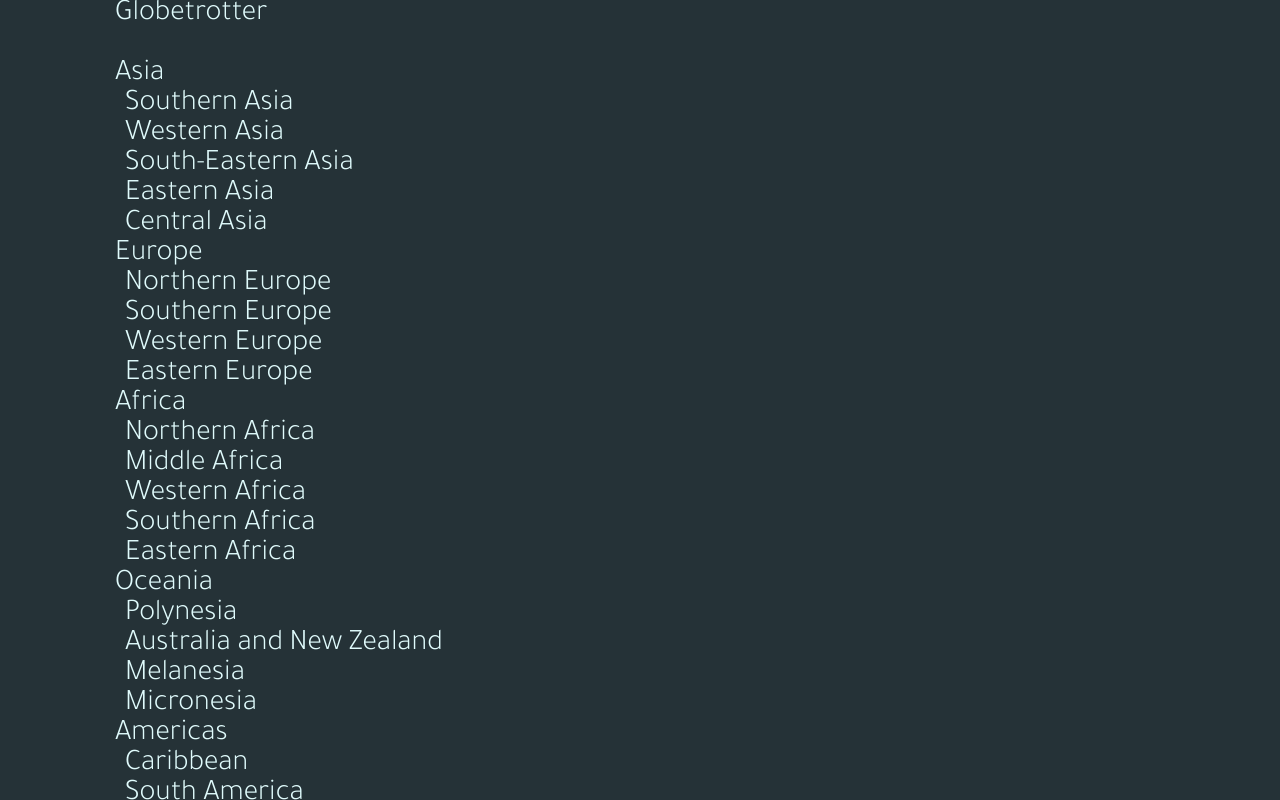
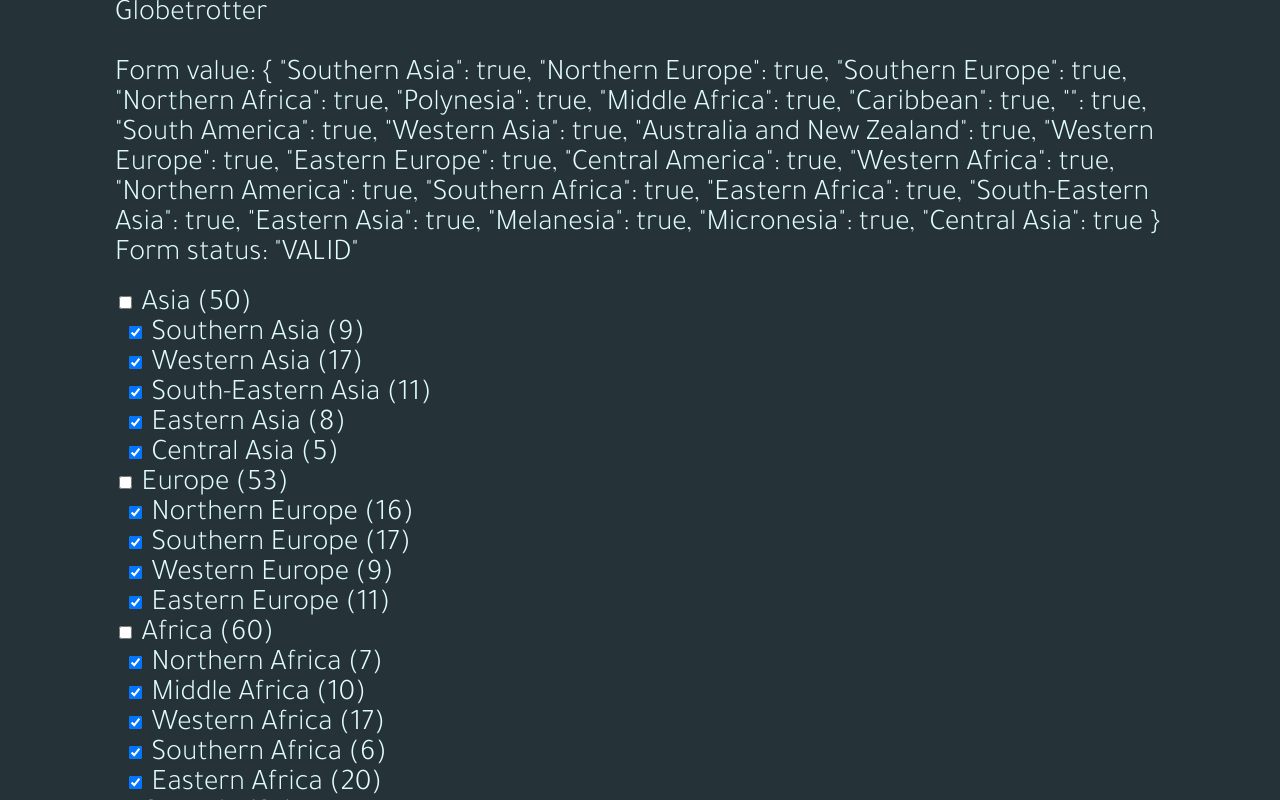
Before and after one commit to johnnycopes/globetrotter, an Angular app: page / in a window 1280 px wide. Shown: the top 800 px of the page. Built offline with nearby package versions, Linux system fonts and the light colour scheme.

Commit message:
builds up selection component, beginnings of reactive selection form working

```diff
--- a/src/app/app.component.html
+++ b/src/app/app.component.html
@@ -1,6 +1,5 @@
 <main class="app">
   <h1>Globetrotter</h1><br>
 
-  <app-country-selection></app-country-selection>
-  <!-- <app-quiz></app-quiz> -->
+  <app-selection></app-selection>
 </main>
--- a/src/app/country-selection/country-selection.component.html
+++ /dev/null
@@ -1,10 +0,0 @@
-<div class="region"
-  *ngFor="let region of regions"
->
-  {{region}}
-  <div class="subregion"
-    *ngFor="let subregion of subregionsByRegion[region]"
-  >
-    {{subregion}}
-  </div>
-</div>
--- a/src/app/country-selection/country-selection.component.ts
+++ /dev/null
@@ -1,22 +0,0 @@
-import { Component, OnInit } from '@angular/core';
-import { Country } from '../data/country.interface';
-import { CountryService } from '../country/country.service';
-
-@Component({
-  selector: 'app-country-selection',
-  templateUrl: './country-selection.component.html',
-  styleUrls: ['./country-selection.component.scss']
-})
-export class CountrySelectionComponent implements OnInit {
-  public countriesByRegion: _.Dictionary<Country[]>;
-  public subregionsByRegion: _.Dictionary<String[]>;
-  public regions: string[];
-
-  constructor(private countryService: CountryService) { }
-
-  ngOnInit() {
-    this.subregionsByRegion = this.countryService.groupSubregionsByRegion();
-    this.regions = Object.keys(this.subregionsByRegion);
-  }
-
-}
--- /dev/null
+++ b/src/app/selection/selection.component.html
@@ -0,0 +1,33 @@
+Form value: {{selectionForm.value | json}}<br>
+Form status: {{selectionForm.status | json}}<br>
+<form [formGroup]="selectionForm">
+  <div class="region"
+    *ngFor="let region of regions"
+  >
+    <input class="region__checkbox"
+      type="checkbox"
+      [id]="region"
+      [value]="region"
+    />
+    <label class="region__label"
+      [for]="region"
+    >
+      {{region}} ({{countriesByRegion[region].length}})
+    </label>
+    <div class="subregion"
+      *ngFor="let subregion of subregionsByRegion[region]"
+    >
+      <input class="subregion__checkbox"
+        type="checkbox"
+        [id]="subregion"
+        [value]="subregion"
+        [formControlName]="subregion"
+      />
+      <label class="subregion__label"
+        [for]="subregion"
+      >
+        {{subregion}} ({{countriesBySubregion[subregion].length}})
+      </label>
+    </div>
+  </div>
+</form>
--- a/src/app/country-selection/country-selection.component.scss
+++ b/src/app/selection/selection.component.scss
@@ -1,3 +1,7 @@
+form {
+  margin-top: 20px;
+}
+
 .region {
   font-size: 30px;
 }
--- /dev/null
+++ b/src/app/selection/selection.component.ts
@@ -0,0 +1,41 @@
+import { Component, OnInit } from '@angular/core';
+import { Validators, FormGroup, FormArray, FormBuilder } from '@angular/forms';
+
+import { Country } from '../data/country.interface';
+import { CountryService } from '../country/country.service';
+import { SelectionService } from './selection.service';
+
+@Component({
+  selector: 'app-selection',
+  templateUrl: './selection.component.html',
+  styleUrls: ['./selection.component.scss']
+})
+export class SelectionComponent implements OnInit {
+  public countriesByRegion: _.Dictionary<Country[]>;
+  public countriesBySubregion: _.Dictionary<Country[]>;
+  public subregionsByRegion: _.Dictionary<String[]>;
+  public regions: string[];
+  public subregions: string[];
+  public selectionForm: FormGroup;
+
+  constructor(
+    private fb: FormBuilder,
+    private countryService: CountryService,
+    private selectionService: SelectionService
+  ) { }
+
+  ngOnInit() {
+    this.countriesByRegion = this.countryService.groupCountriesByProperty('region');
+    this.countriesBySubregion = this.countryService.groupCountriesByProperty('subregion');
+    this.subregionsByRegion = this.countryService.groupSubregionsByRegion();
+    this.regions = Object.keys(this.subregionsByRegion);
+    this.subregions = Object.keys(this.countriesBySubregion);
+    this.createForm();
+  }
+
+  createForm() {
+    const subregionsFormModel = this.selectionService.createFormModel(this.subregions, true);
+    this.selectionForm = this.fb.group(subregionsFormModel);
+  }
+
+}
--- /dev/null
+++ b/src/app/selection/selection.service.ts
@@ -0,0 +1,19 @@
+import { Injectable } from '@angular/core';
+import * as _ from 'lodash';
+
+@Injectable({
+  providedIn: 'root'
+})
+export class SelectionService {
+
+
+  constructor() { }
+
+  createFormModel(arr: string[], initValue: boolean) {
+    const formObj = {};
+    _.forEach(arr, (value) => {
+      formObj[value] = initValue;
+    });
+    return formObj;
+  }
+}
```
Also changed, not shown: src/app/app.module.ts (+5 -3 lines), 2 other files (tests, documents, lock files or other folders).
